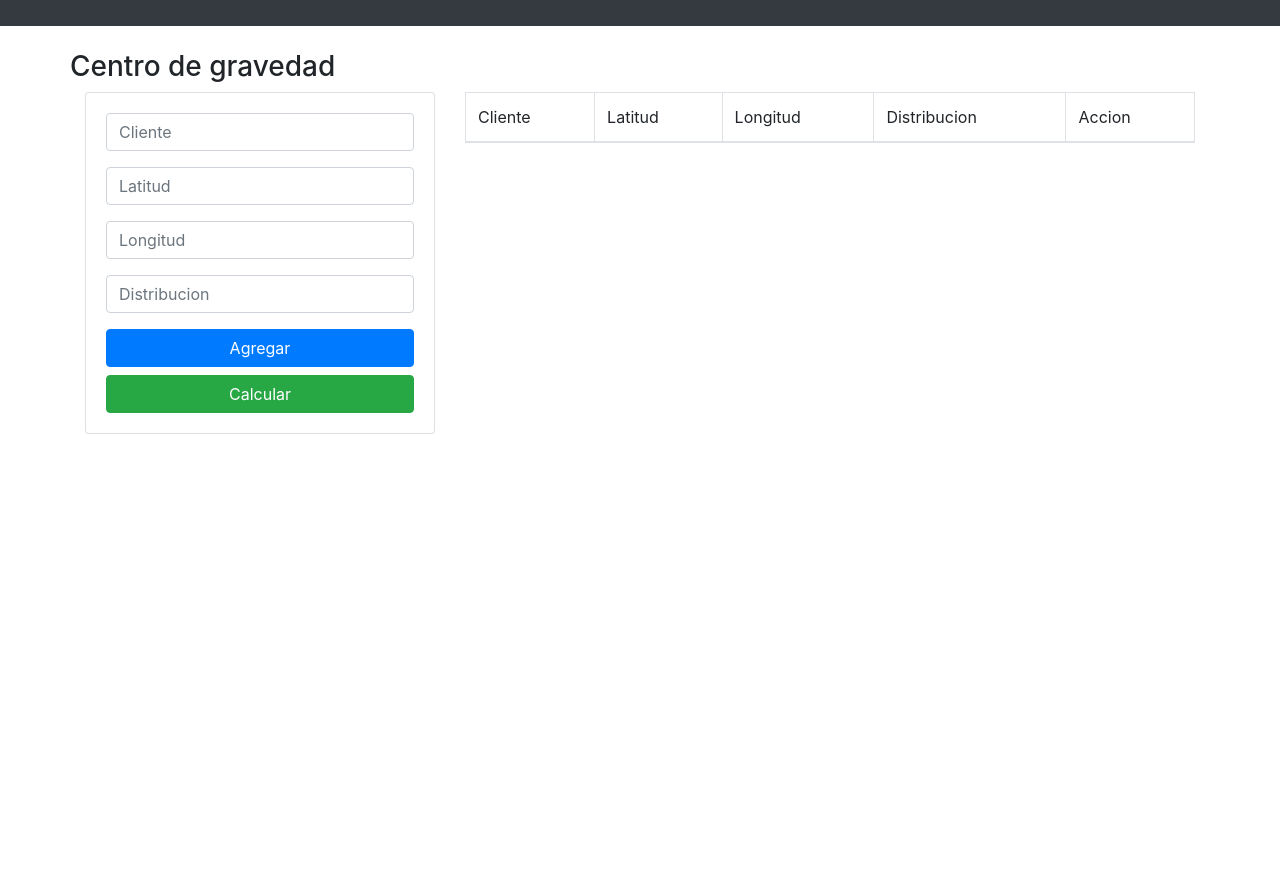
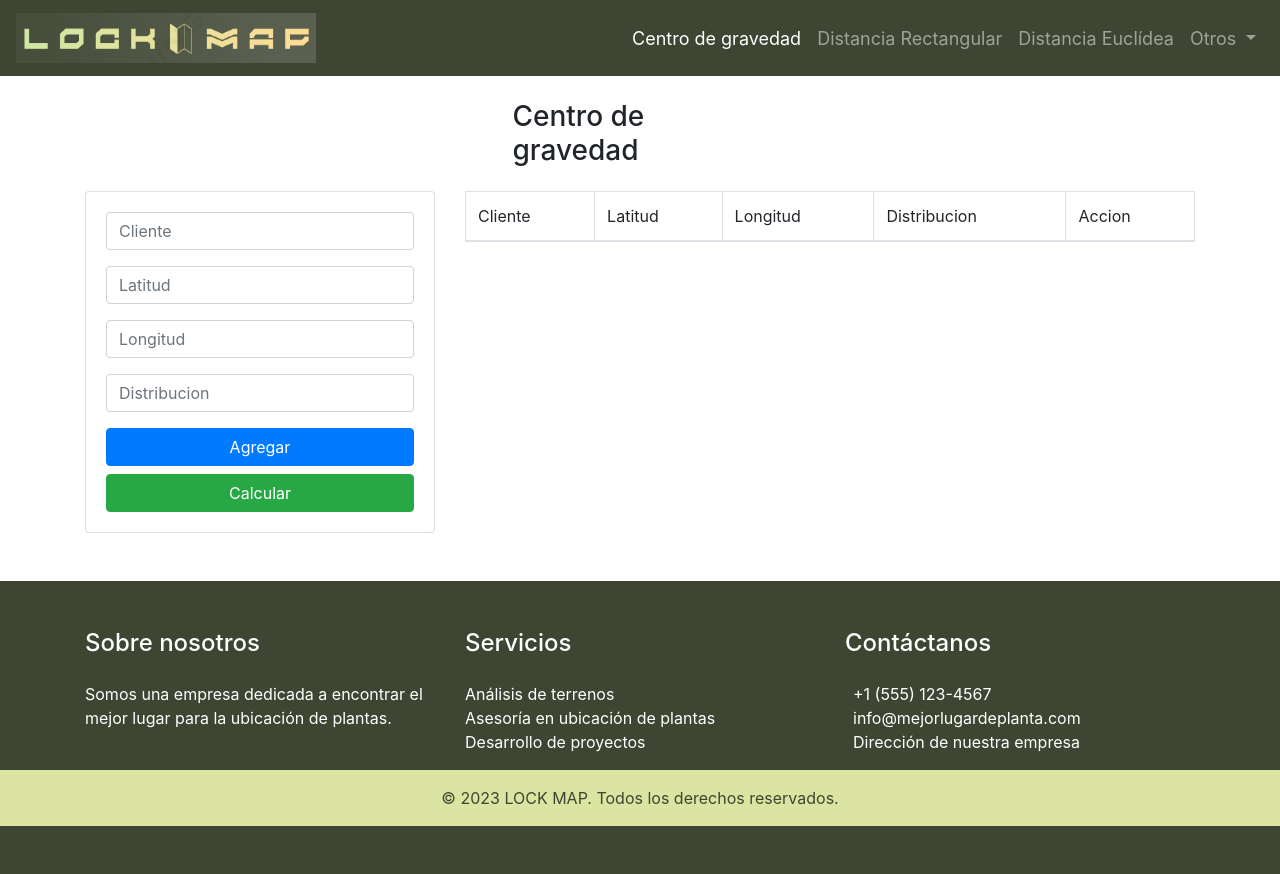
Before and after one commit to Arturo-daza/Ubicacion_plantas, a Flask app: page / in a window 1280 px wide. Before the commit the page ends 800 px from the top, so only its background shows below. Run offline with Flask 2, Linux system fonts and the light colour scheme; data that the repository does not hold is empty; some libraries are stand-ins or nearby versions.

Commit message:
Dando estilo al layout

```diff
--- a/templates/index.html
+++ b/templates/index.html
@@ -1,7 +1,9 @@
 {% extends "layout.html" %}
 {% block body %}
-<div class="row" style="text-align: center;">
-    <h3>Centro de gravedad</h3>
+<div class="row">
+    <div class="col-md-3 mx-auto mb-3">
+        <h3>Centro de gravedad</h3>
+    </div>
 </div>
 <div class="row">
     <div class="col-md-4">
@@ -30,10 +32,12 @@
                     <input type="text" class="form-control" name="cliente" placeholder="Cliente" required>
                 </div>
                 <div class="form-group">
-                    <input type="number" class="form-control" name="latitud" placeholder="Latitud" step = 0.000001 required>
+                    <input type="number" class="form-control" name="latitud" placeholder="Latitud" step=0.000001
+                        required>
                 </div>
                 <div class="form-group">
-                    <input type="number" class="form-control" name="longitud" placeholder="Longitud" step = 0.000001 required>
+                    <input type="number" class="form-control" name="longitud" placeholder="Longitud" step=0.000001
+                        required>
                 </div>
                 <div class="form-group">
                     <input type="number" class="form-control" name="distribucion" placeholder="Distribucion" required>
--- a/templates/layout.html
+++ b/templates/layout.html
@@ -6,20 +6,96 @@
     <title>Conexion</title>
     <link href="https://maxcdn.bootstrapcdn.com/bootstrap/4.0.0/css/bootstrap.min.css" rel="stylesheet"
         id="bootstrap-css">
-    <script src="https://maxcdn.bootstrapcdn.com/bootstrap/4.0.0/js/bootstrap.min.js"></script>
-    <script src="https://cdnjs.cloudflare.com/ajax/libs/jquery/3.2.1/jquery.min.js"></script>
+    <script src="https://code.jquery.com/jquery-3.3.1.slim.min.js"
+        integrity="sha384-q8i/X+965DzO0rT7abK41JStQIAqVgRVzpbzo5smXKp4YfRvH+8abtTE1Pi6jizo"
+        crossorigin="anonymous"></script>
+    <script src="https://cdnjs.cloudflare.com/ajax/libs/popper.js/1.14.7/umd/popper.min.js"
+        integrity="sha384-UO2eT0CpHqdSJQ6hJty5KVphtPhzWj9WO1clHTMGa3JDZwrnQq4sF86dIHNDz0W1"
+        crossorigin="anonymous"></script>
+    <script src="https://stackpath.bootstrapcdn.com/bootstrap/4.3.1/js/bootstrap.min.js"
+        integrity="sha384-JjSmVgyd0p3pXB1rRibZUAYoIIy6OrQ6VrjIEaFf/nJGzIxFDsf4x0xIM+B07jRM"
+        crossorigin="anonymous"></script>
 </head>
 
 <body>
-    <nav class="navbar navbar-dark bg-dark">
-        <a class="navbar-brand" href="/"></a>
+    <nav class="navbar navbar-expand-lg navbar-dark" style="background-color: rgb(62,69,50);">
+        <a class="navbar-brand" href="{{ url_for('Index') }}">
+            <img src="{{ url_for('static', filename='images/logo.png') }}" width="300" height="50"
+                class="d-inline-block align-top" alt="">
+        </a>
+
+        <button class="navbar-toggler" type="button" data-toggle="collapse" data-target="#navbarNav"
+            aria-controls="navbarNav" aria-expanded="false" aria-label="Toggle navigation">
+            <span class="navbar-toggler-icon"></span>
+        </button>
+
+        <div class="collapse navbar-collapse" id="navbarNav">
+            <ul class="navbar-nav mr-auto"></ul>
+            <ul class="navbar-nav">
+                <li class="nav-item active">
+                    <a class="nav-link" href="#" style="font-size: 18px;">Centro de gravedad</a>
+                </li>
+                <li class="nav-item">
+                    <a class="nav-link" href="#" style="font-size: 18px;">Distancia Rectangular</a>
+                </li>
+                <li class="nav-item">
+                    <a class="nav-link" href="#" style="font-size: 18px;">Distancia Euclídea</a>
+                </li>
+                <li class="nav-item dropdown">
+                    <a class="nav-link dropdown-toggle" href="#" id="navbarDropdown" role="button"
+                        data-toggle="dropdown" aria-haspopup="true" aria-expanded="false" style="font-size: 18px;">
+                        Otros
+                    </a>
+                    <div class="dropdown-menu dropdown-menu-right" aria-labelledby="navbarDropdown">
+                        <a class="dropdown-item" href="#">Método de Transporte</a>
+                        <a class="dropdown-item" href="#">Método de Esquina NorOeste</a>
+                        <a class="dropdown-item" href="#">Aproximación de Vogel (MAV)</a>
+                        <a class="dropdown-item" href="#">Costo Mínimo (MCM)</a>
+                        <a class="dropdown-item" href="#">Optimización por Números Multiplicadores</a>
+                        <a class="dropdown-item" href="#">Punto de Equilibrio de Localización</a>
+                        <a class="dropdown-item" href="#">Calificación de Factores</a>
+                        <a class="dropdown-item" href="#">Método de Brown and Gibson</a>
+                    </div>
+                </li>
+            </ul>
+        </div>
     </nav>
 
     <div class="container pt-4">
         {% block body %}
         {% endblock %}
     </div>
-
+    <footer class="text-white py-5 mt-5" style="background-color: rgb(62,69,50);">
+        <div class="container">
+            <div class="row">
+                <div class="col-md-4">
+                    <h4 class="mb-4">Sobre nosotros</h4>
+                    <p>Somos una empresa dedicada a encontrar el mejor lugar para la ubicación de plantas.</p>
+                </div>
+                <div class="col-md-4">
+                    <h4 class="mb-4">Servicios</h4>
+                    <ul class="list-unstyled">
+                        <li><a href="#" class="text-white">Análisis de terrenos</a></li>
+                        <li><a href="#" class="text-white">Asesoría en ubicación de plantas</a></li>
+                        <li><a href="#" class="text-white">Desarrollo de proyectos</a></li>
+                    </ul>
+                </div>
+                <div class="col-md-4">
+                    <h4 class="mb-4">Contáctanos</h4>
+                    <ul class="list-unstyled">
+                        <li><i class="fas fa-phone-alt mr-2"></i>+1 (555) 123-4567</li>
+                        <li><i class="fas fa-envelope mr-2"></i>info@mejorlugardeplanta.com</li>
+                        <li><i class="fas fa-map-marker-alt mr-2"></i>Dirección de nuestra empresa</li>
+                    </ul>
+                </div>
+            </div>
+        </div>
+        <div class="py-3" style="background-color: rgb(219,228,161)">
+            <div class="container text-center" style="color: rgb(62,69,50);">
+                <p class="mb-0">&copy; 2023 LOCK MAP. Todos los derechos reservados.</p>
+            </div>
+        </div>
+    </footer>
     <script>
         const btnDelete = document.querySelectorAll('.btn-delete');
         if (btnDelete) {
```
Also changed, not shown: static/images/logo.png (added).
